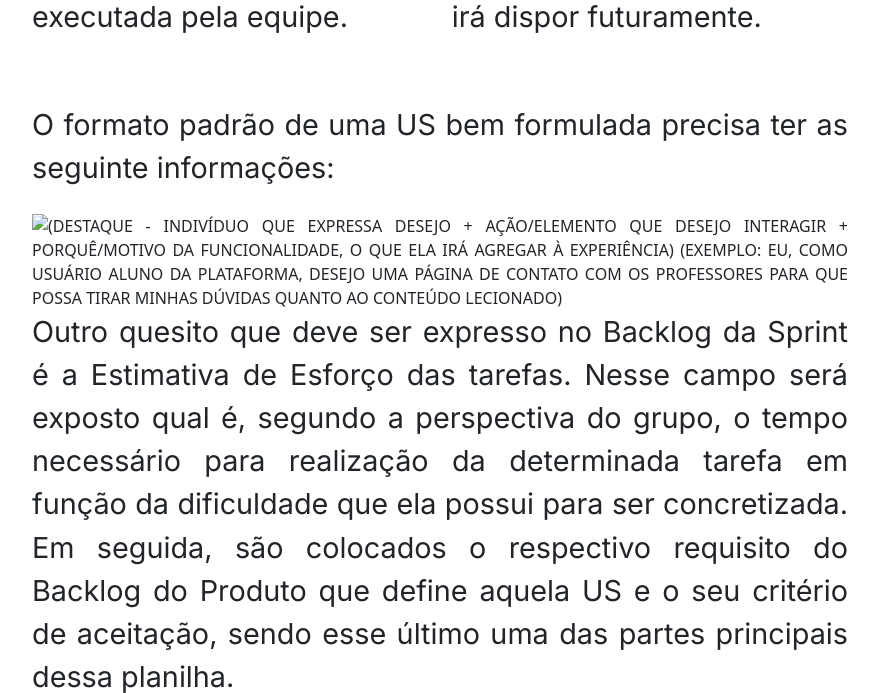
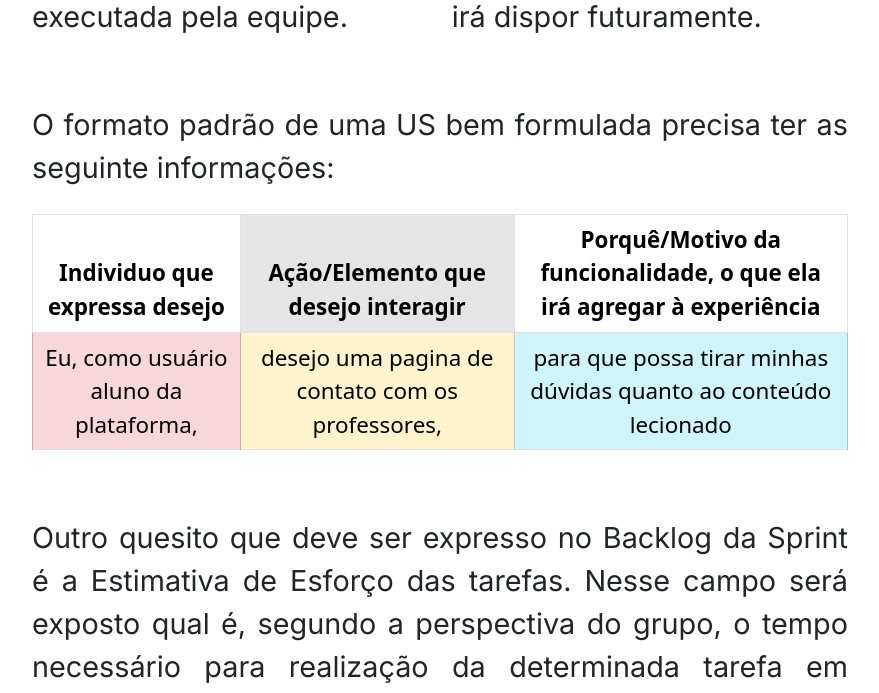
Before and after one commit to MarkVN2/Plataforma-Scrum, a Flask app: page /product-owner/backlog in a window 1280 px wide. Shown: the part 2603-3296 px from the top of the page, without its empty margins (200-1079 px from the left). Run offline with Flask 2, Linux system fonts and the light colour scheme; some web fonts are replaced.

Commit message:
Created table for "backlog" page
Co-Authored-By: Vinicius Forcato <76211125+nininhosam@users.noreply.github.com>

```diff
--- a/plataforma_scrum/static/css/content.css
+++ b/plataforma_scrum/static/css/content.css
@@ -126,7 +126,7 @@ ul li a {
 .po-back-main,
 .sm-burn-main,
 .conclusion-main,
-.met-int-main
+.met-int-main,
 .sm-int-main{
   display: flex;
   flex-flow: column wrap;
@@ -404,15 +404,17 @@ ul li a {
 }
 
 /* productowner/backlog */
-
-
 .po-back-para-negr {
   font-weight: 700;
   background-color: rgba(0, 255, 255, 0.233);
   padding: 1.5%;
   border-radius: 25px;
 }
-
+.po-back-table{
+  text-align: center;
+  font-size: 2.8vmin;
+  margin-bottom: 8%;
+}
 
 /* scrum-master/burndown e daily */
 .sm-burn-img-box {
--- a/plataforma_scrum/templates/po_back.html
+++ b/plataforma_scrum/templates/po_back.html
@@ -77,12 +77,24 @@
         <p class="po-back-para">
             O formato padrão de uma US bem formulada precisa ter as seguinte informações:
         </p>
-        <img src="" alt="(DESTAQUE - INDIVÍDUO QUE EXPRESSA DESEJO + AÇÃO/ELEMENTO QUE DESEJO INTERAGIR + PORQUÊ/MOTIVO DA
-            FUNCIONALIDADE, O
-            QUE ELA IRÁ AGREGAR À EXPERIÊNCIA)
-            (EXEMPLO: EU, COMO USUÁRIO ALUNO DA PLATAFORMA, DESEJO UMA PÁGINA DE CONTATO COM OS PROFESSORES PARA QUE POSSA
-            TIRAR
-            MINHAS DÚVIDAS QUANTO AO CONTEÚDO LECIONADO)">
+
+        <table class="table po-back-table table-bordered">
+            <thead>
+              <tr>
+                <th scope="col">Individuo que expressa desejo</th>
+                <th scope="col" class="table-active">Ação/Elemento que desejo interagir</th>
+                <th scope="col">Porquê/Motivo da funcionalidade, o que ela irá agregar à experiência</th>
+              </tr>
+            </thead>
+            <tbody>
+              <tr>
+                <td class="table-danger">Eu, como usuário aluno da plataforma, </td>
+                <td class="table-warning">desejo uma pagina de contato com os professores,</td>
+                <td class="table-info">para que possa tirar minhas dúvidas quanto ao conteúdo lecionado</td>
+              </tr>
+            </tbody>
+          </table>
+
         <p class="po-back-para">
             Outro quesito que deve ser expresso no Backlog da Sprint é a Estimativa de Esforço das tarefas. Nesse campo
             será
```
